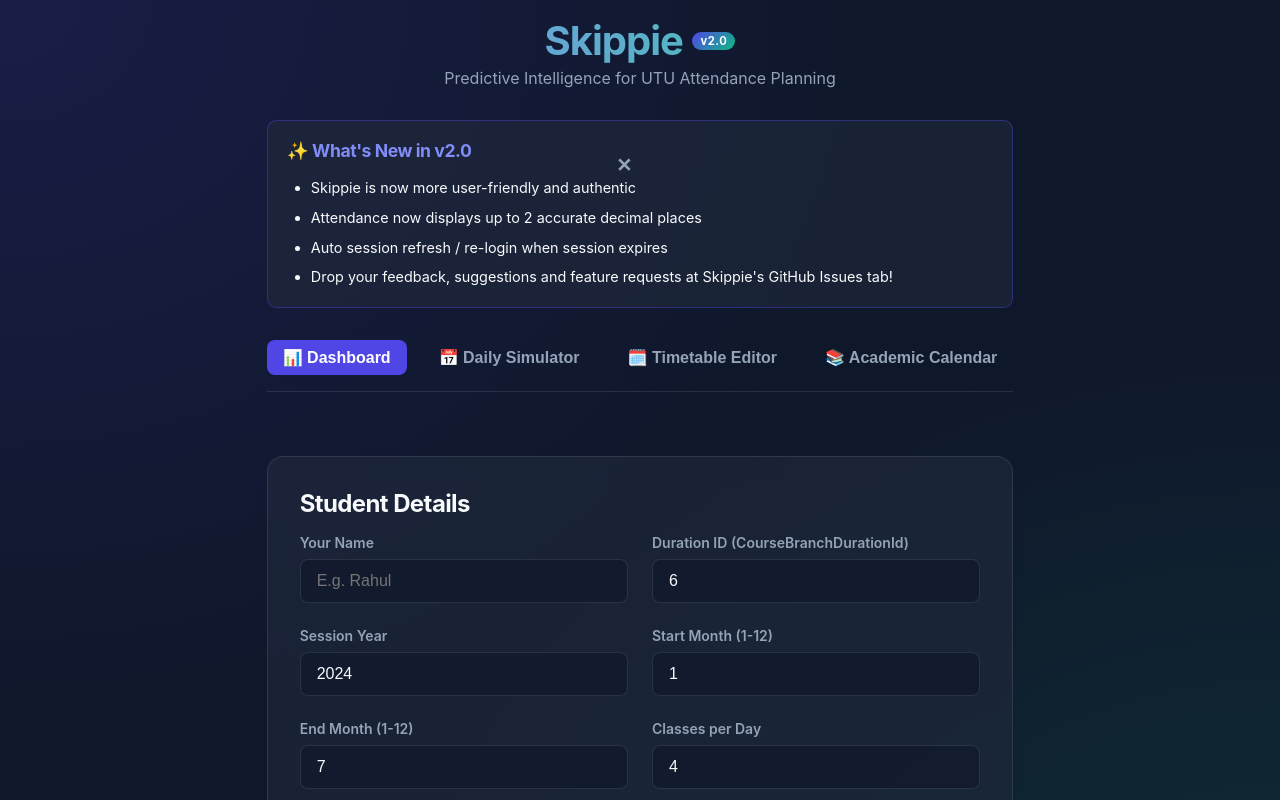
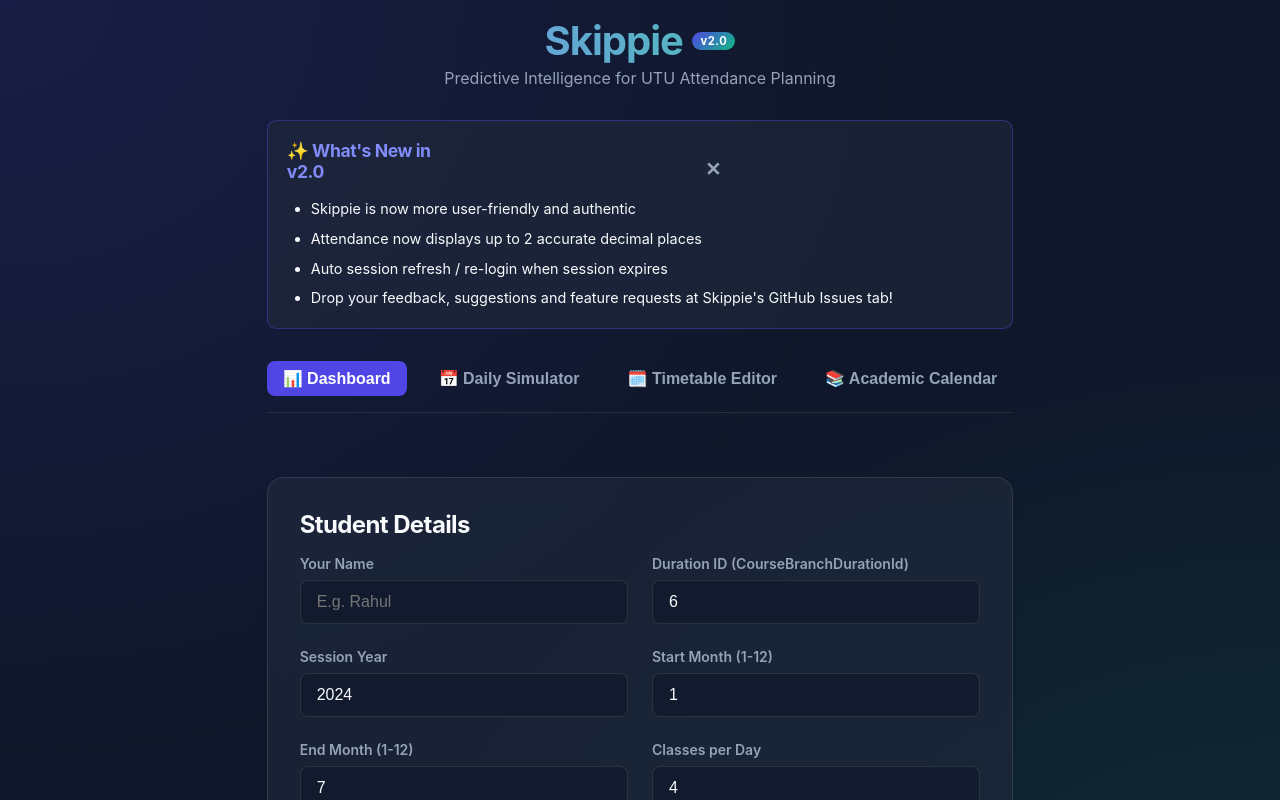
Before and after one commit to M0neySSH/utu-skippie, a React (Vite) app: page / in a window 1280 px wide. Shown: the top 800 px of the page. Built offline with nearby package versions, Linux system fonts and the light colour scheme.

Commit message:
fix :minor allingment

```diff
--- a/src/App.jsx
+++ b/src/App.jsx
@@ -304,10 +304,10 @@ function App() {
             <span>Student Details</span>
             {hasSession && (
               <div style={{
-                display: 'flex', alignItems: 'center', gap: '0.4rem',
+                display: 'flex', alignItems: 'center', gap: '0.5rem',
               }}>
                 <span title="Session active" style={{
-                  display: 'inline-block', width: '6px', height: '6px',
+                  display: 'inline-block', width: '8px', height: '8px',
                   borderRadius: '50%', background: 'var(--secondary)',
                   boxShadow: '0 0 6px var(--secondary)',
                   animation: 'pulse 2s infinite', flexShrink: 0,
@@ -319,8 +319,9 @@ function App() {
                   style={{
                     background: 'none', border: 'none', padding: '0',
                     cursor: 'pointer', color: 'var(--text-muted)',
-                    opacity: 0.7, transition: 'opacity 0.2s, color 0.2s',
+                    opacity: 0.7, transition: 'opacity 0.2s, color 0.2s, transform 0.2s',
                     display: 'flex', alignItems: 'center',
+                    transform: 'translateY(-1px)'
                   }}
                   onMouseEnter={e => { e.currentTarget.style.opacity = '1'; e.currentTarget.style.color = 'var(--danger)'; }}
                   onMouseLeave={e => { e.currentTarget.style.opacity = '0.7'; e.currentTarget.style.color = 'var(--text-muted)'; }}
--- a/src/components/WhatsNewModal.jsx
+++ b/src/components/WhatsNewModal.jsx
@@ -29,12 +29,20 @@ export default function WhatsNewModal() {
             position: 'relative',
             animation: 'fadeIn 0.3s ease-out'
         }}>
+            <div style={{ display: 'flex', justifyContent: 'space-between', alignItems: 'center', marginBottom: '1rem' }}>
+                <h3 style={{
+                    color: '#818CF8',
+                    margin: 0,
+                    fontSize: '1.1rem',
+                    display: 'flex',
+                    alignItems: 'center',
+                    gap: '0.4rem'
+                }}>
+                    ✨ What's New in v2.0
+                </h3>
                 <button
                     onClick={handleClose}
                     style={{
-                    position: 'absolute',
-                    top: '1rem',
-                    right: '1rem',
                         background: 'none',
                         border: 'none',
                         color: 'var(--text-muted)',
@@ -47,17 +55,7 @@ export default function WhatsNewModal() {
                 >
                     ✕
                 </button>
-
-            <h3 style={{
-                color: '#818CF8',
-                margin: '0 0 1rem 0',
-                fontSize: '1.1rem',
-                display: 'flex',
-                alignItems: 'center',
-                gap: '0.4rem'
-            }}>
-                ✨ What's New in v2.0
-            </h3>
+            </div>
 
             <ul style={{
                 margin: '0',
```
Lines whose indentation alone changed are shown as unchanged.
